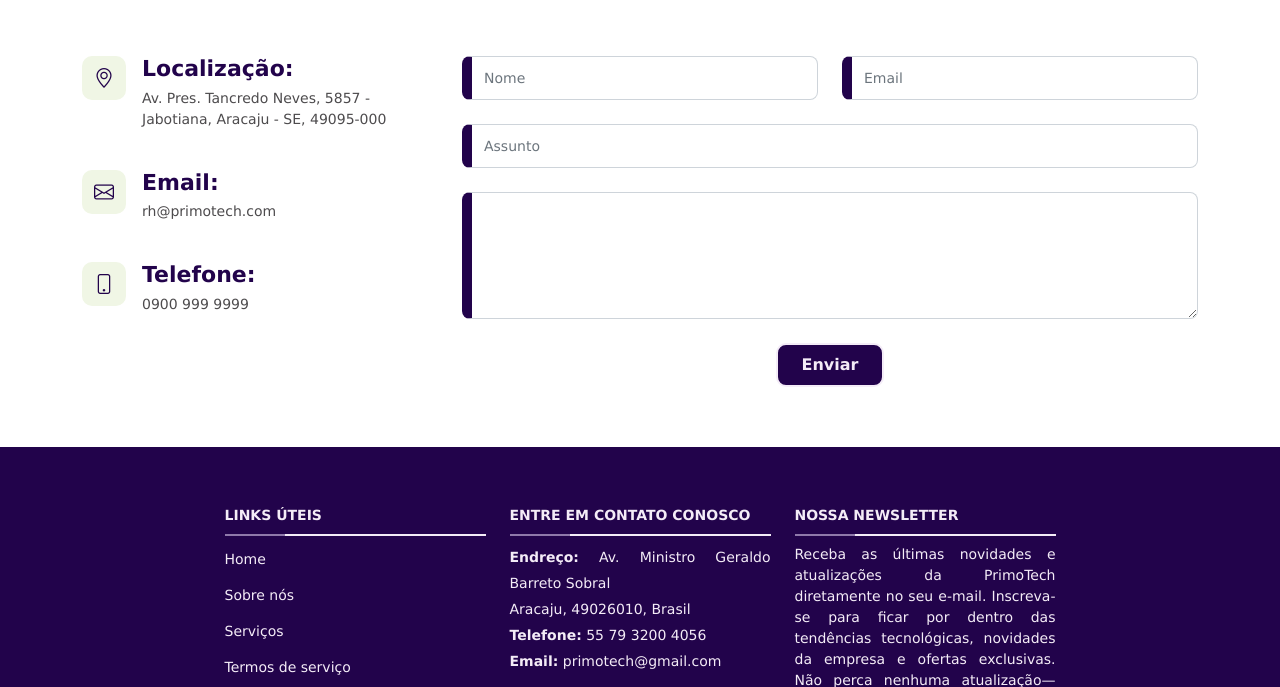
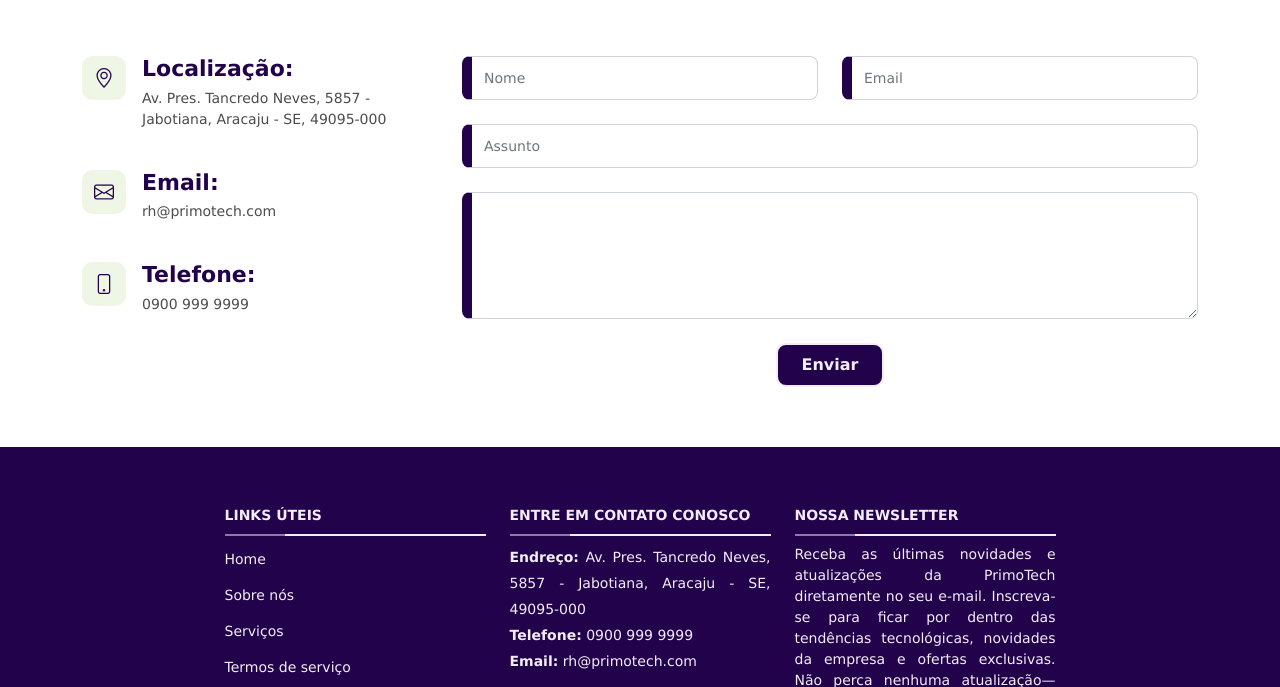
Before and after one commit to klesleysantana/PrimoTech, a plain HTML site: page contact.html in a window 1280 px wide. Shown: the part 314-1001 px from the top of the page. Drawn offline with nearby package versions, Linux system fonts and the light colour scheme.

Commit message:
Update contact.html

```diff
--- a/contact.html
+++ b/contact.html
@@ -194,10 +194,9 @@
           <div class="col-lg-3 col-md-6 footer-contact">
             <h4>Entre em contato conosco</h4>
             <p>
-              <strong>Endreço:</strong> Av. Ministro Geraldo Barreto Sobral <br>
-              Aracaju, 49026010, Brasil <br>
-              <strong>Telefone:</strong> 55 79 3200 4056<br>
-              <strong>Email:</strong> primotech@gmail.com<br>
+              <strong>Endreço:</strong> Av. Pres. Tancredo Neves, 5857 - Jabotiana, Aracaju - SE, 49095-000 <br>
+              <strong>Telefone:</strong> 0900 999 9999<br>
+              <strong>Email:</strong> rh@primotech.com<br>
             </p>
 
             <div class="social-links">
```
